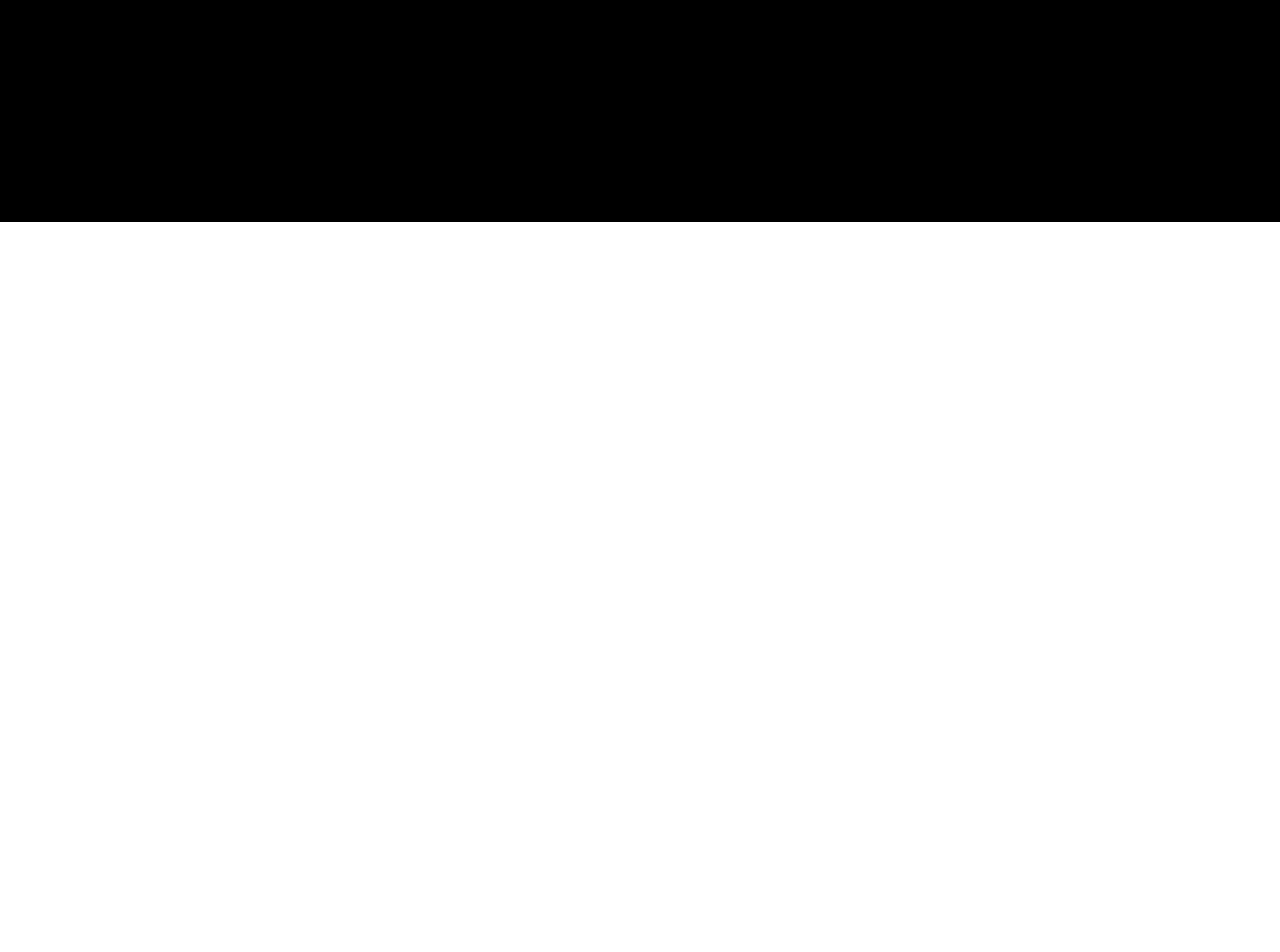
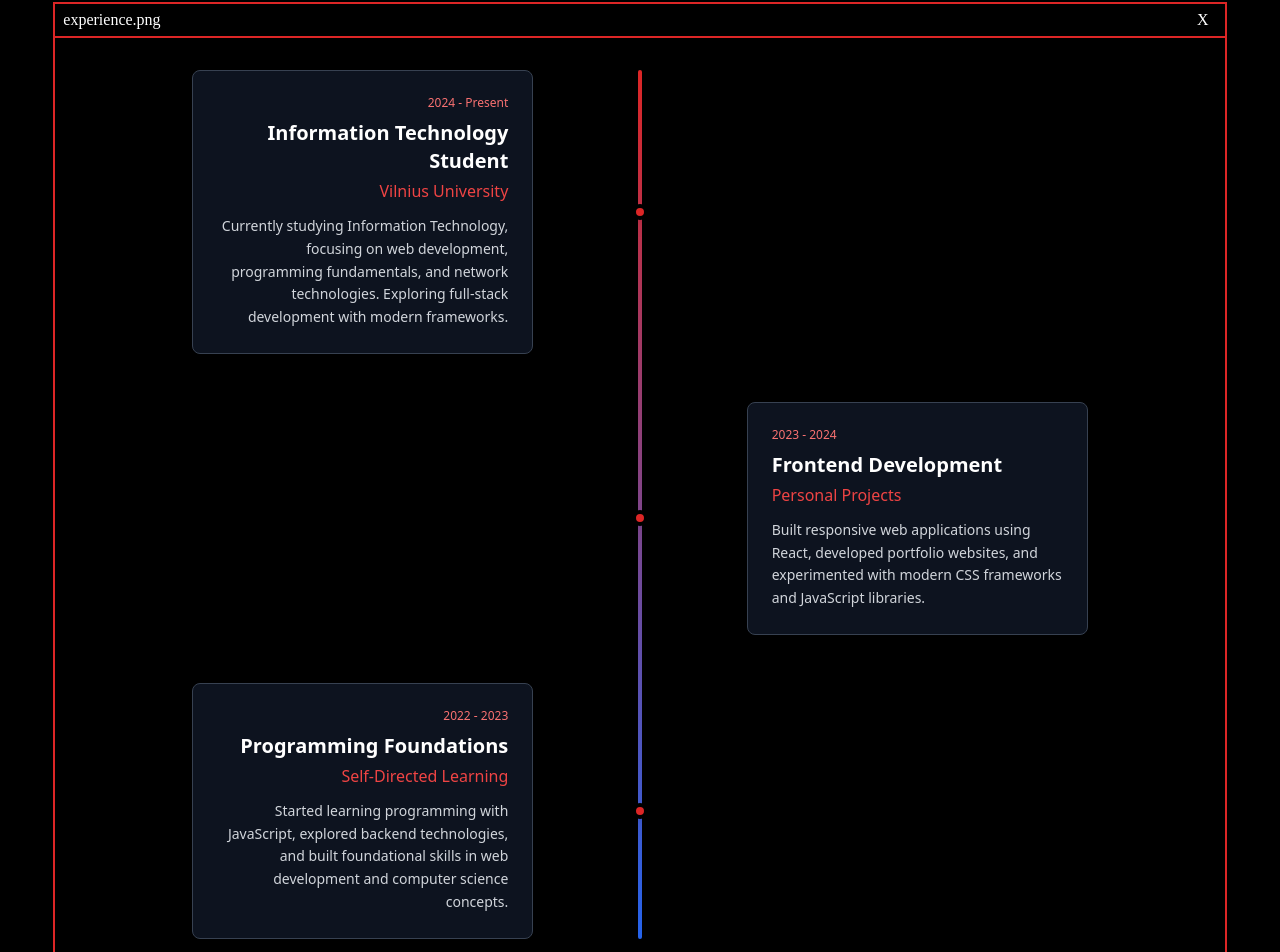
Before and after one commit to 32Butterfly/portfolio, a React (Create React App) app: page /#/aboutme in a window 1280 px wide. Shown: the part 626-1578 px from the top of the page. Before the commit the page ends 848 px from the top, so only its background shows below. Built offline with nearby package versions, Linux system fonts and the light colour scheme.

Commit message:
Make the start of the expierience timeline

```diff
--- a/package.json
+++ b/package.json
@@ -14,6 +14,7 @@
     "react-countup": "^6.5.3",
     "react-dom": "^19.1.0",
     "react-icons": "^5.5.0",
+    "react-intersection-observer": "^9.16.0",
     "react-router-dom": "^7.6.3",
     "react-scripts": "^5.0.1",
     "react-simple-typewriter": "^5.0.1",
--- a/src/pages/AboutMe.jsx
+++ b/src/pages/AboutMe.jsx
@@ -1,5 +1,6 @@
 import { SiJavascript, SiPhp, SiCplusplus, SiMysql, SiPostgresql, SiLaravel, SiAnsible, SiReact, SiGit, SiDocker, SiCisco } from 'react-icons/si';
 import { FaJava } from 'react-icons/fa';
+import AboutMeExperience from './AboutMeExperience';
 
 function AboutMe() {
 
@@ -111,6 +112,7 @@ function AboutMe() {
           </div>
         </div>
       </div>
+      <AboutMeExperience />
     </div>
   );
 }
--- /dev/null
+++ b/src/pages/AboutMeExperience.jsx
@@ -0,0 +1,121 @@
+import { useInView } from 'react-intersection-observer';
+
+function AboutMeExperience() {
+
+    // Create intersection observers for each timeline item
+    const { ref: ref1, inView: inView1 } = useInView({
+        triggerOnce: true, // Only trigger once when it comes into view
+        threshold: 0.5,    // Trigger when 50% of the element is visible
+        rootMargin: '30px' // Start loading 30px before it's actually visible
+    });
+
+    const { ref: ref2, inView: inView2 } = useInView({
+        triggerOnce: true,
+        threshold: 0.5,
+        rootMargin: '30px'
+    });
+
+    const { ref: ref3, inView: inView3 } = useInView({
+        triggerOnce: true,
+        threshold: 0.5,
+        rootMargin: '30px'
+    });
+
+    return (
+    <div className="flex flex-col items-center mt-8">
+        <div className="w-11/12 border-2 border-red-600 bg-black">
+          <div className="flex justify-between items-center bg-black text-white px-2 py-1 border-b-2 border-red-600">
+            <span className="select-none font-staatliches">experience.png</span>
+            <button className="bg-black px-2 text-white font-staatliches">X</button>
+          </div>
+
+          <div className="p-8">
+            <div className="max-w-4xl mx-auto">
+              <div className="relative">
+                <div className="absolute left-1/2 transform -translate-x-0.5 w-1 h-full bg-gradient-to-b from-red-600 to-blue-600 rounded-full"></div>
+
+                <div className="space-y-12">
+                    <div
+                        ref={ref1}
+                        className={`flex items-center flex-row transition-all duration-700 ${
+                            inView1 ? 'opacity-100 translate-y-0' : 'opacity-0 translate-y-8'
+                        }`}
+                        style={{
+                            transitionDelay: inView1 ? '200ms' : '0ms'
+                        }}
+                    >
+                    <div className="w-5/12 pr-8 text-right">
+                      <div className="bg-gray-900/80 hover:bg-gray-800/90 rounded-lg p-6 shadow-xl hover:shadow-red-500/20 transition-all duration-300 transform hover:-translate-y-1 border border-gray-700 hover:border-red-500/50">
+                        <time className="text-xs font-medium text-red-400 mb-2 block">2024 - Present</time>
+                        <h3 className="text-xl font-bold text-white mb-1">Information Technology Student</h3>
+                        <h4 className="text-red-500 font-medium mb-3">Vilnius University</h4>
+                        <p className="text-gray-300 text-sm leading-relaxed">
+                          Currently studying Information Technology, focusing on web development, programming fundamentals, and network technologies. Exploring full-stack development with modern frameworks.
+                        </p>
+                      </div>
+                    </div>
+                    <div className="w-2/12 flex justify-center">
+                      <div className="w-4 h-4 bg-red-600 rounded-full border-4 border-black shadow-lg transform transition-all duration-300 hover:scale-125 hover:bg-red-500"></div>
+                    </div>
+                    <div className="w-5/12"></div>
+                  </div>
+
+                  <div
+                    ref={ref2}
+                    className={`flex items-center flex-row-reverse transition-all duration-700 ${
+                        inView2 ? 'opacity-100 translate-y-0' : 'opacity-0 translate-y-8'
+                    }`}
+                    style={{
+                        transitionDelay: inView2 ? '200ms' : '0ms'
+                    }}
+                  >
+                    <div className="w-5/12 pl-8 text-left">
+                      <div className="bg-gray-900/80 hover:bg-gray-800/90 rounded-lg p-6 shadow-xl hover:shadow-red-500/20 transition-all duration-300 transform hover:-translate-y-1 border border-gray-700 hover:border-red-500/50">
+                        <time className="text-xs font-medium text-red-400 mb-2 block">2023 - 2024</time>
+                        <h3 className="text-xl font-bold text-white mb-1">Frontend Development</h3>
+                        <h4 className="text-red-500 font-medium mb-3">Personal Projects</h4>
+                        <p className="text-gray-300 text-sm leading-relaxed">
+                          Built responsive web applications using React, developed portfolio websites, and experimented with modern CSS frameworks and JavaScript libraries.
+                        </p>
+                      </div>
+                    </div>
+                    <div className="w-2/12 flex justify-center">
+                      <div className="w-4 h-4 bg-red-600 rounded-full border-4 border-black shadow-lg transform transition-all duration-300 hover:scale-125 hover:bg-red-500"></div>
+                    </div>
+                    <div className="w-5/12"></div>
+                  </div>
+
+                  <div
+                    ref={ref3}
+                    className={`flex items-center flex-row transition-all duration-700 ${
+                        inView3 ? 'opacity-100 translate-y-0' : 'opacity-0 translate-y-8'
+                    }`}
+                    style={{
+                        transitionDelay: inView3 ? '200ms' : '0ms'
+                    }}
+                  >
+                    <div className="w-5/12 pr-8 text-right">
+                      <div className="bg-gray-900/80 hover:bg-gray-800/90 rounded-lg p-6 shadow-xl hover:shadow-red-500/20 transition-all duration-300 transform hover:-translate-y-1 border border-gray-700 hover:border-red-500/50">
+                        <time className="text-xs font-medium text-red-400 mb-2 block">2022 - 2023</time>
+                        <h3 className="text-xl font-bold text-white mb-1">Programming Foundations</h3>
+                        <h4 className="text-red-500 font-medium mb-3">Self-Directed Learning</h4>
+                        <p className="text-gray-300 text-sm leading-relaxed">
+                          Started learning programming with JavaScript, explored backend technologies, and built foundational skills in web development and computer science concepts.
+                        </p>
+                      </div>
+                    </div>
+                    <div className="w-2/12 flex justify-center">
+                      <div className="w-4 h-4 bg-red-600 rounded-full border-4 border-black shadow-lg transform transition-all duration-300 hover:scale-125 hover:bg-red-500"></div>
+                    </div>
+                    <div className="w-5/12"></div>
+                  </div>
+                </div>
+              </div>
+            </div>
+          </div>
+        </div>
+      </div>
+    );
+}
+
+export default AboutMeExperience;
```
Also changed, not shown: 1 other file (tests, documents, lock files or other folders).
